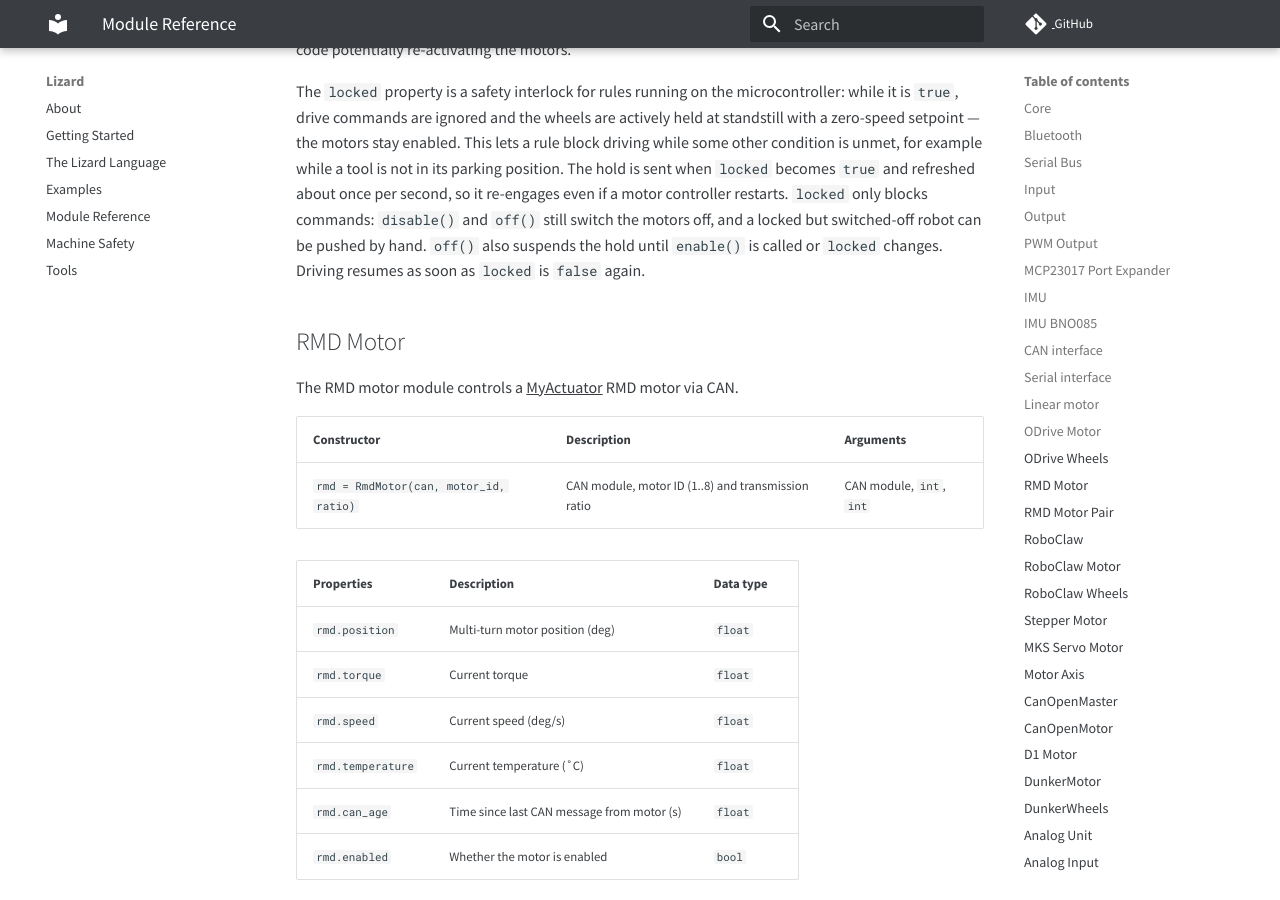
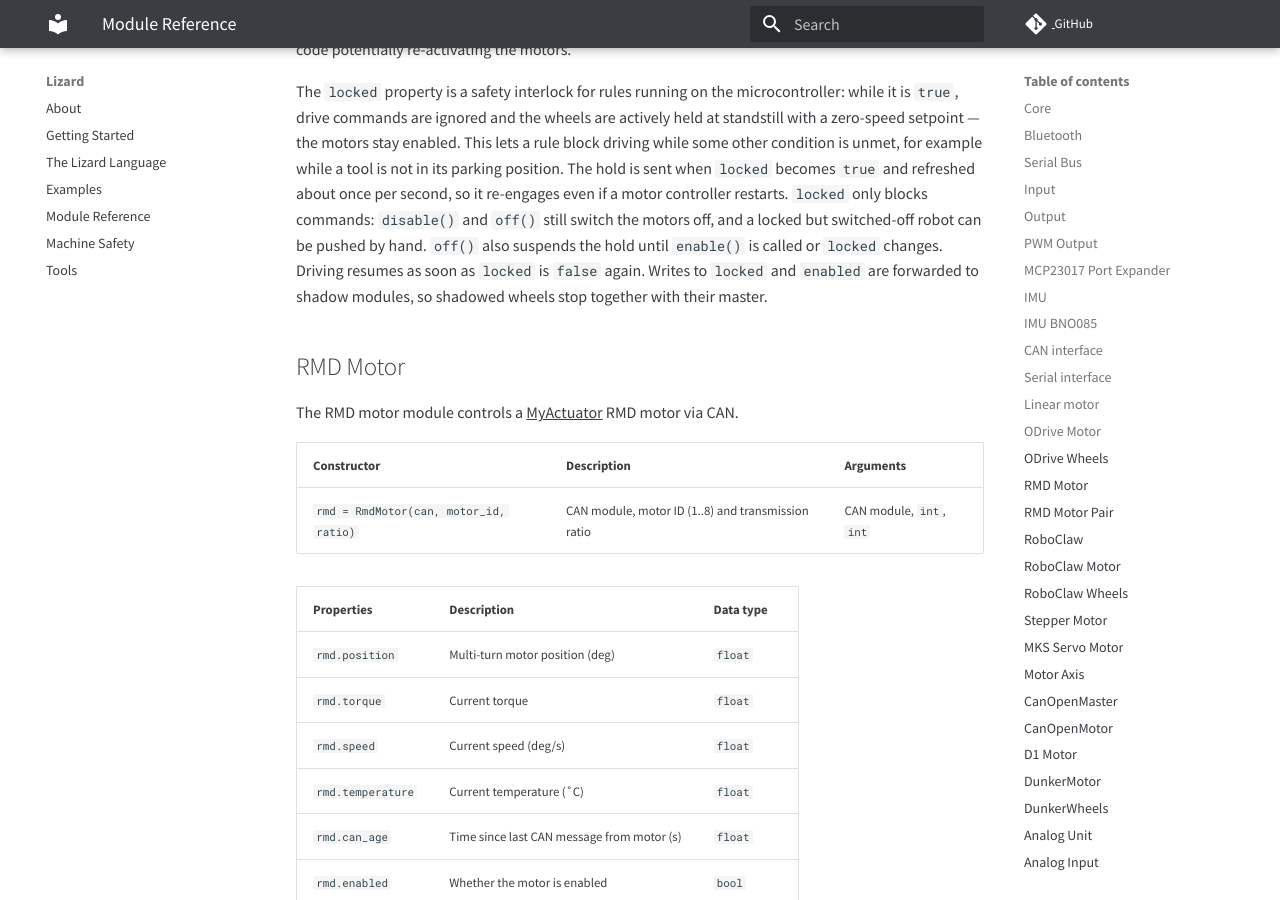
Before and after one commit to zauberzeug/lizard, an MkDocs documentation site: the page built from docs/module_reference.md, in a window 1280 px wide and 900 px high, scrolled down 18360 px. Built offline with MkDocs 1.6.1 and Material for MkDocs 9.7.7, drawn with Linux system fonts in a browser that asks for light colours; comment, search, counter and statistics services are not loaded; some of the changed text lies outside the part shown.

Commit message:
Document that gate property writes are forwarded to shadow modules
Co-Authored-By: Claude Fable 5 <noreply@anthropic.com>

```diff
--- a/docs/module_reference.md
+++ b/docs/module_reference.md
@@ -559,6 +559,7 @@ The hold is sent when `locked` becomes `true` and refreshed about once per secon
 `locked` only blocks commands: `disable()` and `off()` still switch the motors off, and a locked but switched-off robot can be pushed by hand.
 `off()` also suspends the hold until `enable()` is called or `locked` changes.
 Driving resumes as soon as `locked` is `false` again.
+Writes to `locked` and `enabled` are forwarded to shadow modules, so shadowed wheels stop together with their master.
 
 ## RMD Motor
 
@@ -706,6 +707,7 @@ The hold is sent when `locked` becomes `true` and refreshed about once per secon
 `locked` only blocks commands: `disable()` and `off()` still switch the motors off, and a locked but switched-off robot can be pushed by hand.
 `off()` also suspends the hold until `enable()` is called or `locked` changes.
 Driving resumes as soon as `locked` is `false` again.
+Writes to `locked` and `enabled` are forwarded to shadow modules, so shadowed wheels stop together with their master.
 
 ## Stepper Motor
 
@@ -1040,6 +1042,7 @@ This lets a rule block driving while some other condition is unmet, for example
 The hold is sent when `locked` becomes `true` and refreshed about once per second, so it re-engages even if a motor controller restarts.
 `locked` only blocks commands: `disable()` still switches the motors off, and a locked but switched-off robot can be pushed by hand.
 Driving resumes as soon as `locked` is `false` again.
+Writes to `locked` and `enabled` are forwarded to shadow modules, so shadowed wheels stop together with their master.
 
 ## Analog Unit
 
```
